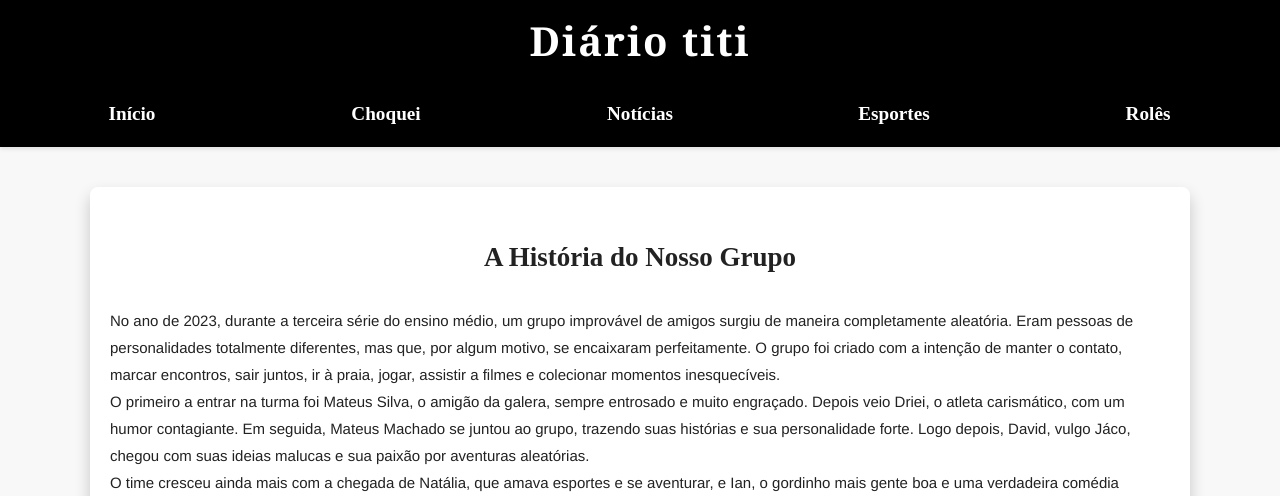
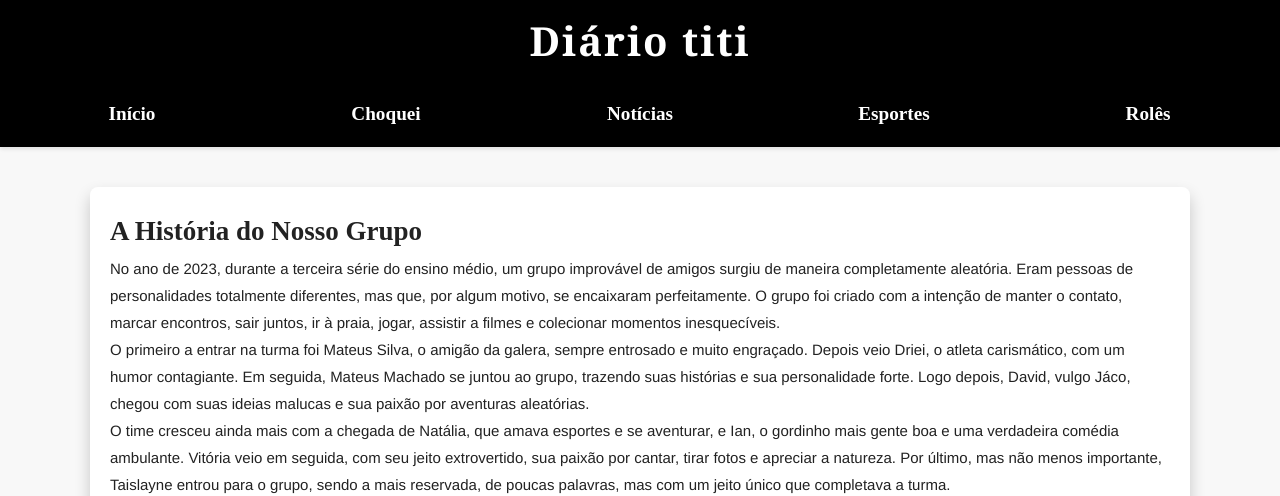
Before and after one commit to 2davidjackson/tititi, a plain HTML site: page index1.html in a window 1280 px wide. Shown: the top 496 px of the page. Drawn offline with Linux system fonts and the light colour scheme.

Commit message:
Update index1.html

```diff
--- a/index1.html
+++ b/index1.html
@@ -25,8 +25,8 @@
     </nav>
 
     <div class="container">
-        <div class="pr">
-        <h1>A História do Nosso Grupo</h1> </div>
+
+        <h1>A História do Nosso Grupo</h1>
 
         <p>No ano de 2023, durante a terceira série do ensino médio, um grupo improvável de amigos surgiu de maneira completamente aleatória. Eram pessoas de personalidades totalmente diferentes, mas que, por algum motivo, se encaixaram perfeitamente. O grupo foi criado com a intenção de manter o contato, marcar encontros, sair juntos, ir à praia, jogar, assistir a filmes e colecionar momentos inesquecíveis. <br>
 
```
